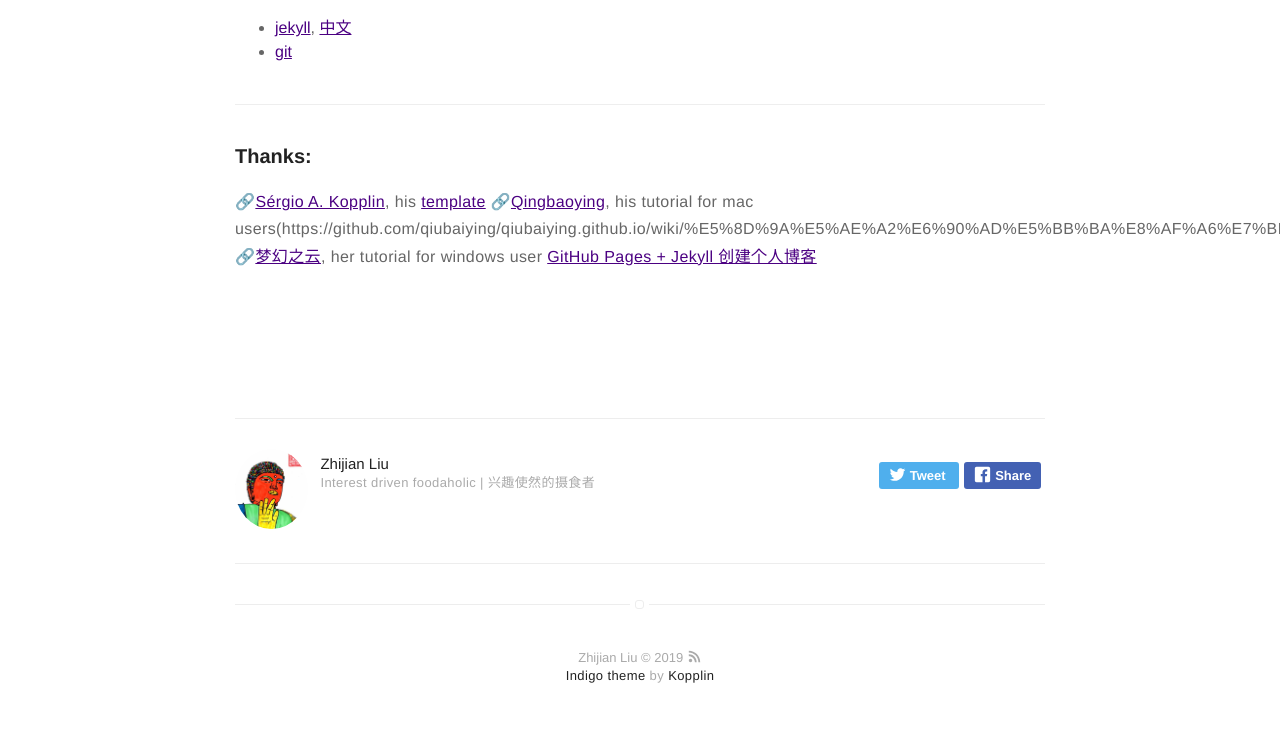
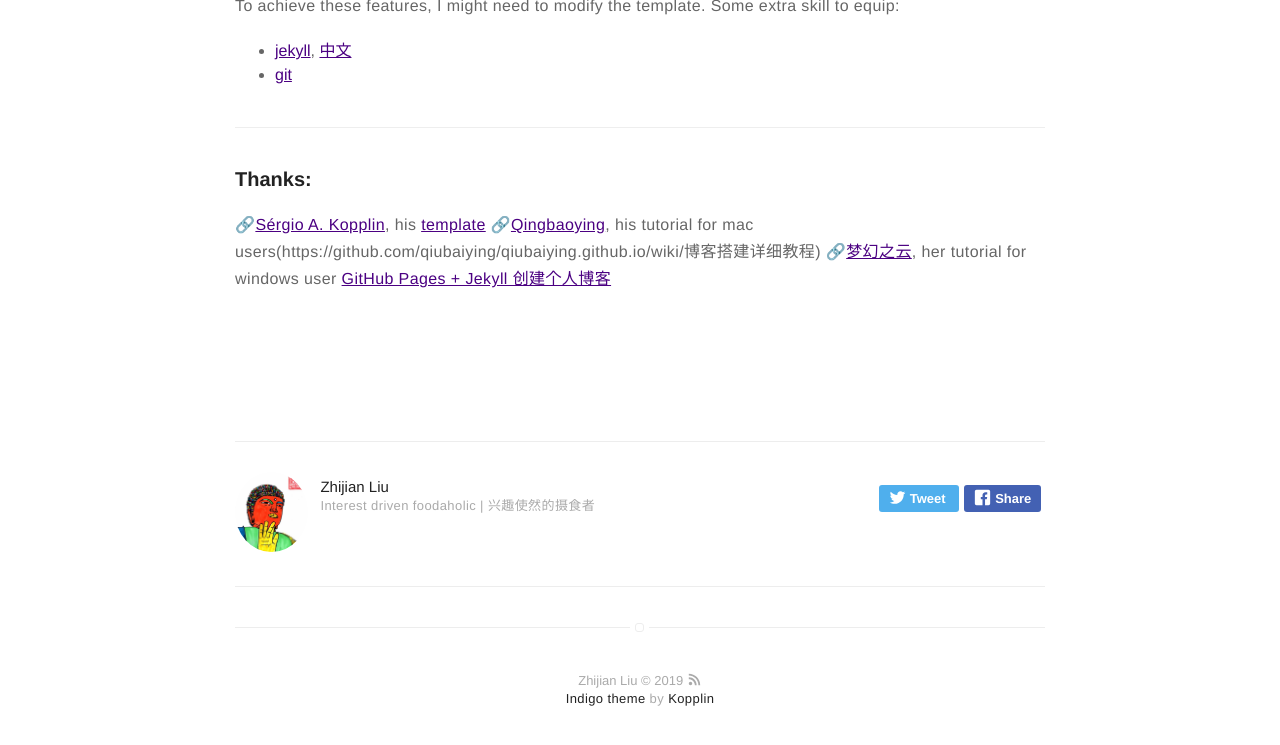
Before and after one commit to subaiwen/subaiwen.github.io, a Jekyll site: the page built from _posts/2019-7-1-first-blog.markdown, in a window 1280 px wide and 900 px high, scrolled down 1562 px, cut to the strip 130-875 px from the top of the window. Built offline with Jekyll 4.4.1, drawn with Linux system fonts in a browser that asks for light colours.

Commit message:
Update 2019-7-1-first-blog.markdown

```diff
--- a/_posts/2019-7-1-first-blog.markdown
+++ b/_posts/2019-7-1-first-blog.markdown
@@ -15,20 +15,22 @@
 ## Overview:
 
 I ran into a very clean and nice [personal webpage](https://zhiyzuo.github.io/installation-rJava/) when I was solving the rJava problem in R. I Browsed his github page and found the original [template](https://github.com/sergiokopplin/indigo). So I decided to build up my own webpage based on this template.
+
 ---
+
 ## Steps:
 
 ### 1. Fork
 
-I tried to fork the repository and rename it to a format `username.github.io` to initialize my webpage. But after renaming, the webpage did not work. In the setting, I saw the warning message:
+I tried to fork the repository and rename it to a format **username.github.io** to initialize my webpage. But after renaming, the webpage did not work. In the setting, I saw the warning message:
 {% highlight html %}
 Github Pages is currently disabled. User and Organization Pages are only published from the master or gh-pages branch.
 {% endhighlight %}
-After struggling for a while, I gave it up and decided to make it another way. I created a blank github page repository with `username.github.io` and it successfully published. Then upload the files that I downloaded from the [indigo repo](https://github.com/sergiokopplin/indigo) to my gh-page repo. It worked!
+After struggling for a while, I gave it up and decided to make it another way. I created a blank github page repository with **username.github.io** and it successfully published. Then upload the files that I downloaded from the [indigo repo](https://github.com/sergiokopplin/indigo) to my gh-page repo. It worked!
 
 ### 2. Modify
 
-Everything, including `_config.yml`, `assets` fold and `about.md`, was smoothly edited. After some baby-step set-ups, [My personal page](https://subaiwen.github.io) is ready to go. And here I am writing my first blog!🍷🍷
+Everything, including **_config.yml**, **assets** fold and **about.md**, was smoothly edited. After some baby-step set-ups, [My personal page](https://subaiwen.github.io) is ready to go. And here I am writing my first blog!🍷🍷
 
 ### 3. Manage
 
@@ -42,7 +44,7 @@
 * The comment area (disqus) is in Korean, I want it to be English. (I disable the comment feature for now) ❌
 * I want to add a section about 'food'. I could change the name of 'project'. But I still want to keep 'subject' to show my experience and coursework. (I disable 'subject' for now) ❌
 * I also want a rating area above the comment area.❌
-![](http://ww2.sinaimg.cn/large/006tNc79ly1g4ld205l9zj3)
+![](http://ww2.sinaimg.cn/large/006tNc79ly1g4ld205l9zj30za07w3zg.jpg)
 
 To achieve these features, I might need to modify the template. Some extra skill to equip:
 * [jekyll](https://jekyllrb.com/), [中文](https://www.jekyll.com.cn/)
@@ -51,5 +53,5 @@
 ---
 ### Thanks:
 🔗[Sérgio A. Kopplin](https://koppl.in/), his [template](https://koppl.in/indigo/)
-🔗[Qingbaoying](https://github.com/qiubaiying), his tutorial for mac users(https://github.com/qiubaiying/qiubaiying.github.io/wiki/%E5%8D%9A%E5%AE%A2%E6%90%AD%E5%BB%BA%E8%AF%A6%E7%BB%86%E6%95%99%E7%A8%8B)
+🔗[Qingbaoying](https://github.com/qiubaiying), his tutorial for mac users(https://github.com/qiubaiying/qiubaiying.github.io/wiki/博客搭建详细教程)
 🔗[梦幻之云](https://agcaiyun.github.io/), her tutorial for windows user [GitHub Pages + Jekyll 创建个人博客](https://www.jianshu.com/p/9535334ffd54)
```
